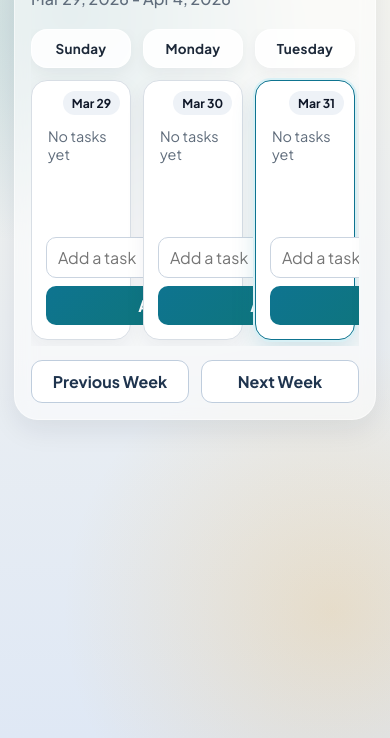
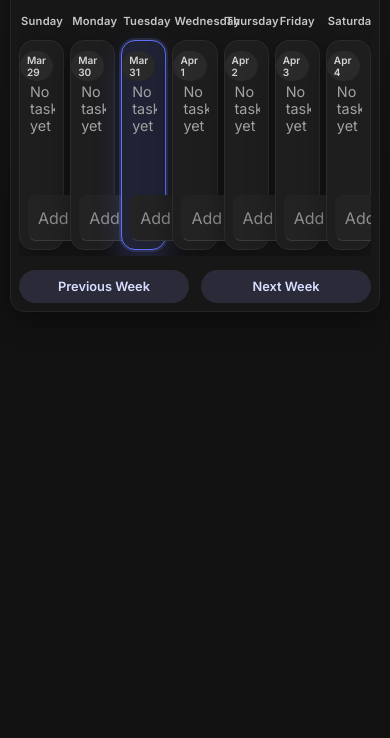
Before and after one commit to TimesTrust/Week-Planner-, a plain HTML site: page index.html in a window 390 px wide. Shown: the part 106-844 px from the top of the page. Drawn offline with Linux system fonts and the light colour scheme.

Commit message:
Added Dark Mode tho still wanna refine UI a bit too make it look better

```diff
--- a/script.js
+++ b/script.js
@@ -124,7 +124,7 @@
       </ul>
       <form class="task-form" data-date="${dateKey}">
         <input class="task-input" type="text" placeholder="Add a task" maxlength="120" required />
-        <button class="add-btn" type="submit">Add</button>
+        <button class="add-btn" type="submit">Add Task</button>
       </form>
     `;
 
--- a/styles.css
+++ b/styles.css
@@ -1,17 +1,18 @@
-@import url("https://fonts.googleapis.com/css2?family=Plus+Jakarta+Sans:wght@400;500;600;700&family=Fraunces:opsz,wght@9..144,600&display=swap");
+@import url("https://fonts.googleapis.com/css2?family=Inter:wght@400;500;600;700&display=swap");
 
 :root {
-  --bg-top: #f7f6ef;
-  --bg-bottom: #dfe8f5;
-  --card-bg: #ffffff;
-  --text-main: #1d2939;
-  --text-soft: #5f6c7b;
-  --accent: #0e7490;
-  --accent-soft: #d8f0f5;
-  --line: #d8dee5;
-  --ok: #2b7a4b;
-  --shadow: 0 10px 28px rgba(14, 27, 46, 0.08);
-  --radius: 16px;
+  --bg: #121212;
+  --surface: #171717;
+  --card-bg: #1e1e1e;
+  --text-main: #f5f5f5;
+  --text-soft: #a3a3a3;
+  --accent: #7c8cff;
+  --accent-soft: rgba(124, 140, 255, 0.16);
+  --line: #2b2b2b;
+  --line-strong: #3b3b3b;
+  --ok: #84d2a8;
+  --shadow: 0 10px 28px rgba(0, 0, 0, 0.35);
+  --radius: 14px;
 }
 
 * {
@@ -21,62 +22,59 @@
 body {
   margin: 0;
   min-height: 100vh;
-  font-family: "Plus Jakarta Sans", "Segoe UI", sans-serif;
+  font-family: "Inter", "SF Pro Text", "SF Pro Display", -apple-system, BlinkMacSystemFont, "Segoe UI", sans-serif;
   color: var(--text-main);
-  background:
-    radial-gradient(circle at 18% 14%, rgba(14, 116, 144, 0.2), transparent 30%),
-    radial-gradient(circle at 85% 85%, rgba(245, 158, 11, 0.18), transparent 34%),
-    linear-gradient(180deg, var(--bg-top), var(--bg-bottom));
-  padding: 24px;
+  background: radial-gradient(circle at top, #1a1a1a 0%, var(--bg) 45%);
+  padding: 28px;
 }
 
 .app-shell {
-  max-width: 1280px;
+  max-width: 1240px;
   margin: 0 auto;
-  background: rgba(255, 255, 255, 0.55);
-  border: 1px solid rgba(255, 255, 255, 0.45);
-  backdrop-filter: blur(10px);
-  border-radius: 24px;
+  background: var(--surface);
+  border: 1px solid #252525;
+  border-radius: 20px;
   box-shadow: var(--shadow);
-  padding: 24px;
+  padding: 16px;
 }
 
 .app-header {
-  margin-bottom: 20px;
+  margin-bottom: 18px;
 }
 
 .eyebrow {
   margin: 0;
-  font-size: 0.78rem;
-  font-weight: 700;
-  letter-spacing: 0.09em;
+  font-size: 0.74rem;
+  font-weight: 600;
+  letter-spacing: 0.08em;
   text-transform: uppercase;
-  color: var(--accent);
+  color: var(--text-soft);
 }
 
 h1 {
-  margin: 8px 0 4px;
-  font-family: "Fraunces", Georgia, serif;
-  font-size: clamp(1.8rem, 3vw, 2.5rem);
+  margin: 8px 0 6px;
+  font-size: clamp(1.6rem, 2.6vw, 2.2rem);
+  font-weight: 650;
+  letter-spacing: -0.02em;
 }
 
 .week-range {
   margin: 0;
   color: var(--text-soft);
   font-weight: 500;
+  font-size: 0.93rem;
 }
 
 .planner-grid-wrapper {
-  overflow-x: auto;
+  overflow-x: hidden;
   padding-bottom: 6px;
 }
 
 .planner-grid {
-  min-width: 980px;
   display: grid;
-  grid-template-columns: repeat(7, minmax(130px, 1fr));
+  grid-template-columns: repeat(7, minmax(0, 1fr));
   grid-template-rows: auto minmax(290px, 1fr);
-  gap: 12px;
+  gap: clamp(6px, 1.2vw, 12px);
 }
 
 .day-header,
@@ -85,47 +83,50 @@
 }
 
 .day-header {
-  background: rgba(255, 255, 255, 0.86);
-  border: 1px solid rgba(255, 255, 255, 0.75);
-  font-weight: 700;
+  background: transparent;
+  border: none;
+  color: #c6c6c6;
+  font-size: clamp(0.72rem, 1.3vw, 0.9rem);
+  font-weight: 600;
   text-align: center;
-  padding: 12px 8px;
+  padding: 10px 8px;
   letter-spacing: 0.02em;
-  box-shadow: 0 5px 16px rgba(14, 27, 46, 0.05);
+  box-shadow: none;
 }
 
 .day-card {
   position: relative;
   display: flex;
   flex-direction: column;
-  gap: 10px;
+  gap: 12px;
   background: var(--card-bg);
   border: 1px solid var(--line);
-  box-shadow: 0 7px 20px rgba(30, 42, 67, 0.06);
-  padding: 14px;
-  transition: transform 220ms ease, box-shadow 220ms ease, border-color 220ms ease;
+  box-shadow: var(--shadow);
+  padding: clamp(8px, 1.2vw, 14px);
+  transition: transform 250ms ease, box-shadow 250ms ease, border-color 250ms ease, background-color 250ms ease;
 }
 
 .day-card:hover {
   transform: translateY(-2px);
-  box-shadow: 0 12px 20px rgba(30, 42, 67, 0.1);
+  box-shadow: 0 14px 30px rgba(0, 0, 0, 0.38);
 }
 
 .day-card.current-day {
-  border-color: var(--accent);
-  box-shadow: 0 0 0 2px var(--accent-soft), 0 12px 24px rgba(14, 116, 144, 0.16);
+  border-color: #5d71ff;
+  background: #202335;
+  box-shadow: 0 0 0 2px var(--accent-soft), 0 12px 28px rgba(89, 108, 255, 0.22);
 }
 
 .date-chip {
   position: absolute;
   top: 10px;
   right: 10px;
-  font-size: 0.76rem;
-  font-weight: 700;
-  color: #0f1728;
-  background: #eef2f7;
+  font-size: 0.73rem;
+  font-weight: 600;
+  color: #d4d4d4;
+  background: #2a2a2a;
   border-radius: 999px;
-  padding: 4px 9px;
+  padding: 4px 10px;
 }
 
 .day-title-mobile {
@@ -134,11 +135,11 @@
 
 .task-list {
   list-style: none;
-  margin: 28px 0 0;
+  margin: 30px 0 0;
   padding: 0;
   display: flex;
   flex-direction: column;
-  gap: 8px;
+  gap: 9px;
   overflow-y: auto;
 }
 
@@ -151,63 +152,79 @@
 .task-item {
   display: flex;
   align-items: center;
-  gap: 8px;
-  background: #f8fafc;
-  border: 1px solid #ebeff4;
-  border-radius: 10px;
-  padding: 7px 9px;
+  gap: 10px;
+  background: #252525;
+  border: 1px solid #2d2d2d;
+  border-radius: 12px;
+  padding: 8px 9px;
 }
 
 .task-item input[type="checkbox"] {
-  width: 16px;
-  height: 16px;
+  width: 15px;
+  height: 15px;
   accent-color: var(--ok);
   flex-shrink: 0;
+  cursor: pointer;
 }
 
 .task-text {
-  font-size: 0.92rem;
+  font-size: clamp(0.78rem, 1.2vw, 0.9rem);
   line-height: 1.3;
   word-break: break-word;
+  transition: color 220ms ease, opacity 220ms ease;
 }
 
 .task-text.completed {
   text-decoration: line-through;
-  color: #6b7280;
+  text-decoration-thickness: 1px;
+  color: #9aa0aa;
+  opacity: 0.66;
 }
 
 .task-form {
   margin-top: auto;
   display: grid;
   grid-template-columns: 1fr auto;
-  gap: 8px;
+  gap: 6px;
 }
 
 .task-input {
-  border: 1px solid #cad4e0;
-  border-radius: 10px;
-  padding: 9px 11px;
+  border: 1px solid transparent;
+  border-bottom: 1px solid var(--line-strong);
+  border-radius: 8px;
+  color: #f0f0f0;
+  background: #232323;
+  padding: 9px 9px;
+  font-size: clamp(0.76rem, 1.15vw, 0.9rem);
   font: inherit;
+  transition: border-color 220ms ease, background-color 220ms ease;
+}
+
+.task-input::placeholder {
+  color: #8f8f8f;
 }
 
 .task-input:focus {
-  outline: 2px solid rgba(14, 116, 144, 0.25);
+  outline: none;
+  background: #272727;
   border-color: var(--accent);
 }
 
 .add-btn {
   border: none;
-  border-radius: 10px;
-  padding: 9px 12px;
+  border-radius: 999px;
+  padding: 9px 11px;
   font: inherit;
-  font-weight: 700;
+  font-weight: 600;
   color: #ffffff;
-  background: linear-gradient(135deg, #0e7490, #0f766e);
+  background: var(--accent);
   cursor: pointer;
+  transition: transform 220ms ease, box-shadow 220ms ease, opacity 220ms ease;
 }
 
 .add-btn:hover {
-  filter: brightness(1.05);
+  transform: translateY(-1px);
+  box-shadow: 0 10px 20px rgba(124, 140, 255, 0.28);
 }
 
 .planner-nav {
@@ -219,21 +236,21 @@
 
 .nav-btn {
   min-width: 132px;
-  border: 1px solid #bfcddd;
-  background: #ffffff;
-  color: #1f344e;
+  border: none;
+  background: #2a2a38;
+  color: #d8deff;
   font: inherit;
-  font-weight: 700;
-  padding: 10px 14px;
-  border-radius: 11px;
+  font-weight: 600;
+  padding: 10px 16px;
+  border-radius: 999px;
   cursor: pointer;
-  transition: transform 180ms ease, box-shadow 180ms ease, border-color 180ms ease;
+  transition: transform 220ms ease, box-shadow 220ms ease, background-color 220ms ease;
 }
 
 .nav-btn:hover {
   transform: translateY(-1px);
-  border-color: #8eb6d1;
-  box-shadow: 0 8px 18px rgba(31, 52, 78, 0.12);
+  background: #34344a;
+  box-shadow: 0 10px 20px rgba(0, 0, 0, 0.35);
 }
 
 .planner-grid.switch-left {
@@ -268,32 +285,37 @@
 
 @media (max-width: 940px) {
   body {
-    padding: 14px;
+    padding: 16px;
   }
 
   .app-shell {
-    padding: 16px;
+    padding: 10px;
   }
 
   .planner-grid {
-    min-width: 860px;
+    grid-template-rows: auto minmax(260px, 1fr);
   }
 }
 
 @media (max-width: 640px) {
+  body {
+    padding: 10px;
+  }
+
+  .app-shell {
+    padding: 8px;
+    border-radius: 14px;
+  }
+
   .planner-grid {
-    min-width: 700px;
-    grid-template-columns: repeat(7, minmax(100px, 1fr));
-    grid-template-rows: auto minmax(260px, 1fr);
+    grid-template-columns: repeat(7, minmax(0, 1fr));
+    grid-template-rows: auto minmax(210px, 1fr);
+    gap: 6px;
   }
 
   .day-header {
-    font-size: 0.84rem;
-    padding: 10px 6px;
-  }
-
-  .task-form {
-    grid-template-columns: 1fr;
+    font-size: 0.7rem;
+    padding: 6px 2px;
   }
 
   .planner-nav {
@@ -302,5 +324,31 @@
 
   .nav-btn {
     width: 49%;
+    min-width: 0;
+    font-size: 0.8rem;
+    padding: 9px 10px;
+  }
+
+  .task-form {
+    grid-template-columns: 1fr auto;
+  }
+
+  .add-btn {
+    font-size: 0.75rem;
+    padding: 8px 9px;
+  }
+
+  .date-chip {
+    font-size: 0.63rem;
+    padding: 3px 7px;
+  }
+
+  .task-item {
+    padding: 6px 7px;
+  }
+
+  .task-item input[type="checkbox"] {
+    width: 13px;
+    height: 13px;
   }
 }
```
